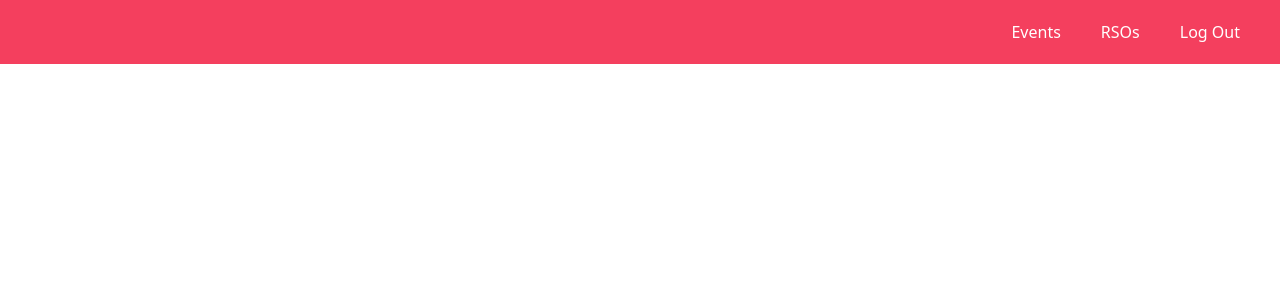
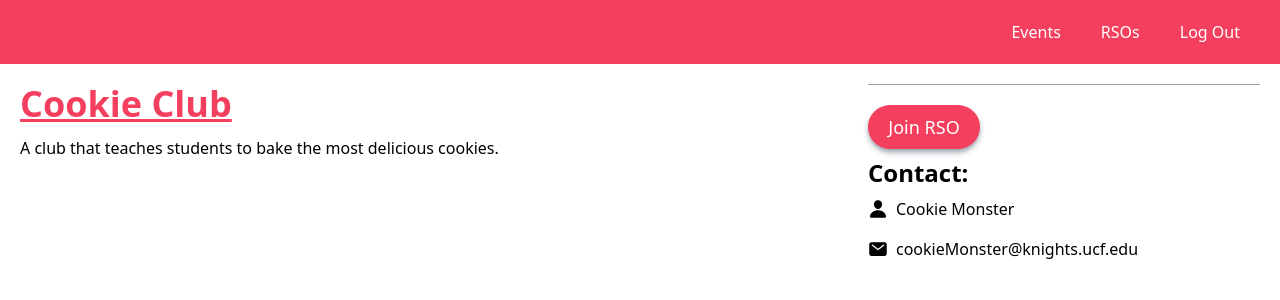
Before and after one commit to carolinar7/college_event_website, a Next.js app: page /views/rso/1 in a window 1280 px wide. Shown: the top 300 px of the page. Built offline with nearby package versions, Linux system fonts and the light colour scheme; no server answers.

Commit message:
Add RSO page

```diff
--- a/src/components/admin_dashboard/university/create_university.tsx
+++ b/src/components/admin_dashboard/university/create_university.tsx
@@ -7,6 +7,9 @@ interface CreateUniversityProps {
   setShowPanel: Dispatch<SetStateAction<boolean>>,
   universities: University[],
 }
+
+
+// Use this for inspiration:
 
 const CreateUniversity = ({ setShowPanel, universities }: CreateUniversityProps) => {
   const [name, setName] = useState<string>('');
--- a/src/pages/api/rso/index.ts
+++ b/src/pages/api/rso/index.ts
@@ -1,10 +1,10 @@
 // Create a handler for GET requests to /api/rso that takes a query parameter of rsoId and returns the RSOs with that ID.
 
-import { EventStatus } from "@prisma/client";
+//import { EventStatus } from "@prisma/client";
 import { NextApiRequest, NextApiResponse } from "next";
 import { prisma } from "~/server/db";
 
-export default async function handler(req: NextApiRequest, res: NextApiResponse) {
+/*export default async function handler(req: NextApiRequest, res: NextApiResponse) {
   if (req.method === "GET") {
     const { userId } = req.query;
     if (userId) {
@@ -16,4 +16,61 @@ export default async function handler(req: NextApiRequest, res: NextApiResponse)
       res.status(200).json(rsos);
     }
   }
+}*/
+
+//import type { NextApiRequest, NextApiResponse } from 'next';
+//import { prisma } from '../../../server/db'
+
+export default async function handler(req: NextApiRequest, res: NextApiResponse) {
+  const requestMethod = req.method;
+  switch (requestMethod) {
+    case 'GET':
+      const { userId } = req.query;
+      if (userId) {
+        const rsos = await prisma.rSO.findMany({
+          where: {
+            adminId: userId as string,
+          },
+        });
+        res.status(200).json(rsos);
+      }
+      else
+      {
+        getRSOs(res).catch((e) => console.log(e));
+      }
+      break;
+    case 'POST':
+      const body = req.body as PostUniversity;
+      createUniversity(body, res).catch((e) => console.log(e));
+  }
 }
+
+const getRSOs = async (res: NextApiResponse) => {
+  const rsos = await prisma.rSO.findMany();
+  res.status(200).json(rsos);
+}
+
+export type PostUniversity = {
+  name: string,
+  location: string,
+  description: string,
+  numStudents: number,
+  emailDomain: string
+};
+
+const createUniversity = async (body: PostUniversity, res: NextApiResponse) => {
+  try {
+    const university = await prisma.university.create({
+      data: {
+        name: body.name,
+        location: body.location,
+        description: body.description,
+        numStudents: body.numStudents,
+        emailDomain: body.emailDomain
+      }
+    });
+    res.status(200).json(university);
+  } catch (e) {
+    res.status(400).json({});
+  }
+}
--- a/src/pages/views/rso/[rsoId].tsx
+++ b/src/pages/views/rso/[rsoId].tsx
@@ -1,12 +1,52 @@
 import { useRouter } from "next/router";
+import { IoMail, IoPerson } from "react-icons/io5";
+import Button from "~/components/common/button";
 import Nav from "~/components/nav";
+
+const singleRSO = {
+  name: "Cookie Club",
+  description: "A club that teaches students to bake the most delicious cookies.",
+  studentAdmin: "Cookie Monster",
+  adminContactInfo: "cookieMonster@knights.ucf.edu"
+}
 
 const RSO = () => {
   const router = useRouter();
 
   console.log(router.query?.rsoId);
-
-  return <Nav />;
+  console.log("Heya");
+  return <>
+    <Nav />
+    <div className="m-5 grid grid-cols-12 gap-8">
+        <div className="col-span-8">
+          <p className="text-4xl font-bold underline text-rose-500 mb-3">{singleRSO.name}</p>
+          <div className="max-w-3xl overflow-hidden"  >{singleRSO.description}</div>
+        </div>
+        <div className="col-span-4">
+          <div className="flex flex-col h-full">
+            <div className="border-b border-gray-400"></div>
+            <div className="flex flex-col ">
+              <Button value="Join RSO"/>
+              <p className="pt-2 text-2xl font-bold">Contact:</p>
+              <div className="flex py-2 items-center">
+                <p className="text-xl mr-2"><IoPerson /></p>
+                <p>{singleRSO.studentAdmin}</p>
+              </div>
+              <div className="flex py-2 items-center">
+                <p className="text-xl mr-2"><IoMail /></p>
+                <p>{singleRSO.adminContactInfo}</p>
+              </div>
+            </div>
+          </div>
+        </div>
+      </div>
+  </>;
 }
 
+// Stuff to add in the future:
+/*
+  button that allows a user to request to join an RSO
+
+ */
+
 export default RSO;
--- a/src/pages/views/rso/index.tsx
+++ b/src/pages/views/rso/index.tsx
@@ -1,7 +1,66 @@
+import Link from "next/link";
 import Nav from "~/components/nav";
+import Button from "~/components/common/button";
+import { useEffect, useState } from "react";
+import { useQuery } from "react-query";
+import { RSO } from "@prisma/client";
+import { url } from "~/helper";
+import axios from "axios";
+const rsos = Array(10).fill({
 
+    id: 1,
+    name: "Cookie Club",
+    description: "A club that teaches students to bake the most delicious cookies."
+
+})
+
+// Stuff to do now
+// Make the text prettier
+// Enable making a request to create a new RSO
+// Be able to click into an RSO, which takes you to the RSO's information
+// Look in the admin-> university folder for inspiration
+
+// In the future work on backend, like the Database. But for now you're almost done.
+
+
+//For next time:
+/*
+We can display RSOs to the screen.
+We need to create the RSOs.
+We need to implement the new API, by making the get request
+We need to make another API to join an RSO.
+
+For now, just remember to display certain data when you click on an RSO. Try to use data from the database when showing this page. It is similar to displaying info for RSOs.
+*/
 const RSOs = () => {
-  return <Nav />;
+  console.log("This is the index")
+  const [rsos, setRSOs] = useState<RSO[]>();
+  useEffect(() => {
+    axios.get(`${url}/rso`).then(({ data }: { data: RSO[] }) => {
+      setRSOs(data)
+    }).catch(() => {return;});
+  }, [])
+  return (
+    <div>
+      <Nav />
+      <div className="flex justify-between m-5">
+        <h1 className="text-rose-500 text-6xl underline">Registered Student Organizations</h1>
+        <Button value="Create RSO"/>
+      </div>
+      <ul id = "list"></ul>
+      {rsos?.map((rso,index)=>{
+        return <Link href = {`/views/rso/${rso.id}`} key = {index} >
+          <div className="m-5 bg-gray-200 hover:bg-gray-300 cursor-pointer p-2">
+            <p className="text-2xl font-bold underline text-rose-500">{rso.name}</p>
+            <div>{rso.description}</div>
+          </div>
+        </Link>
+      })}
+    </div>
+    );
 };
 
 export default RSOs;
+
+// Stuff to add: button that allows a user to create an rso
+// File to look for to
```
Also changed, not shown: src/pages/api/rso/[rsoId].ts (added), 1 other file (tests, documents, lock files or other folders).
